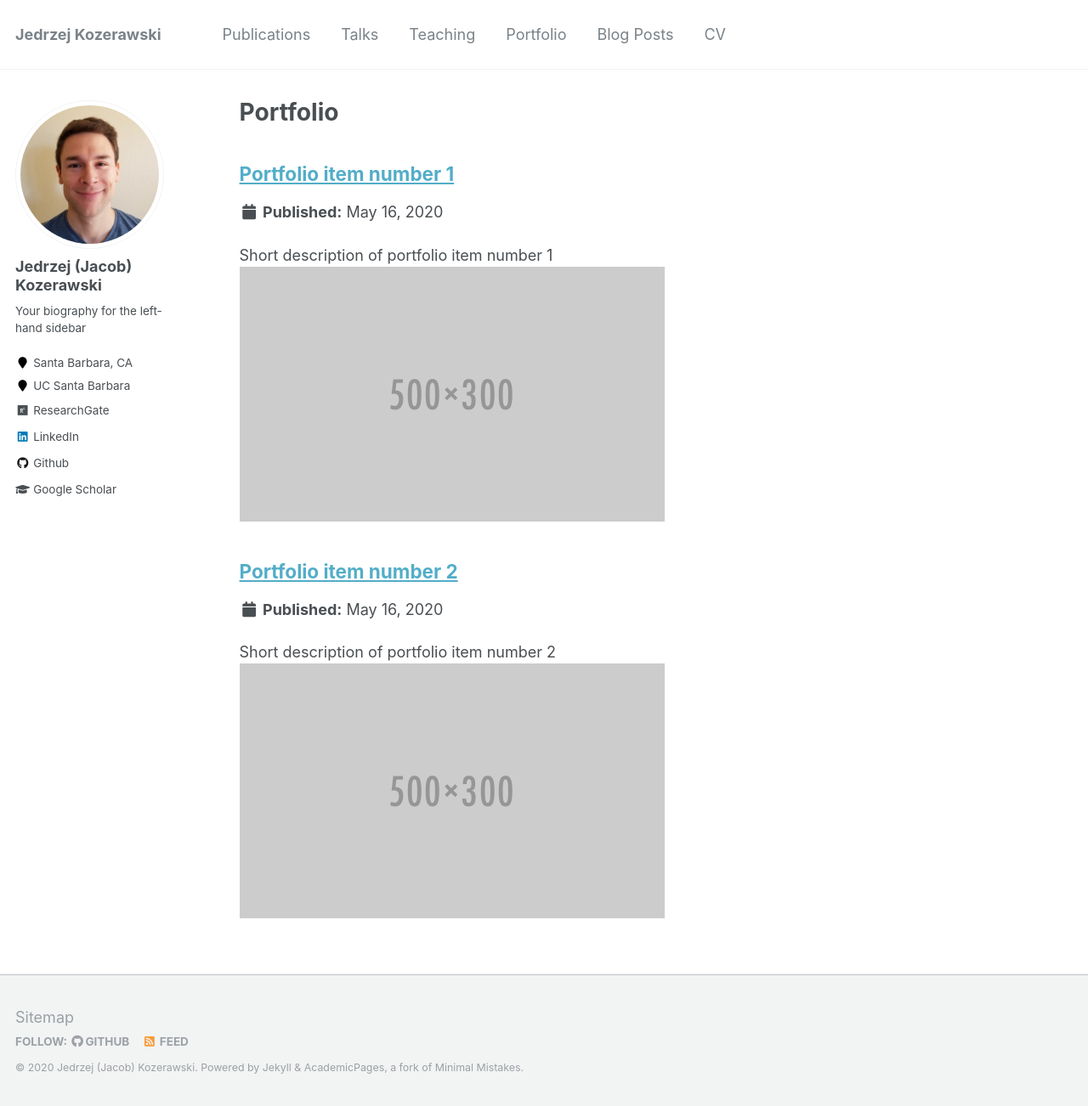
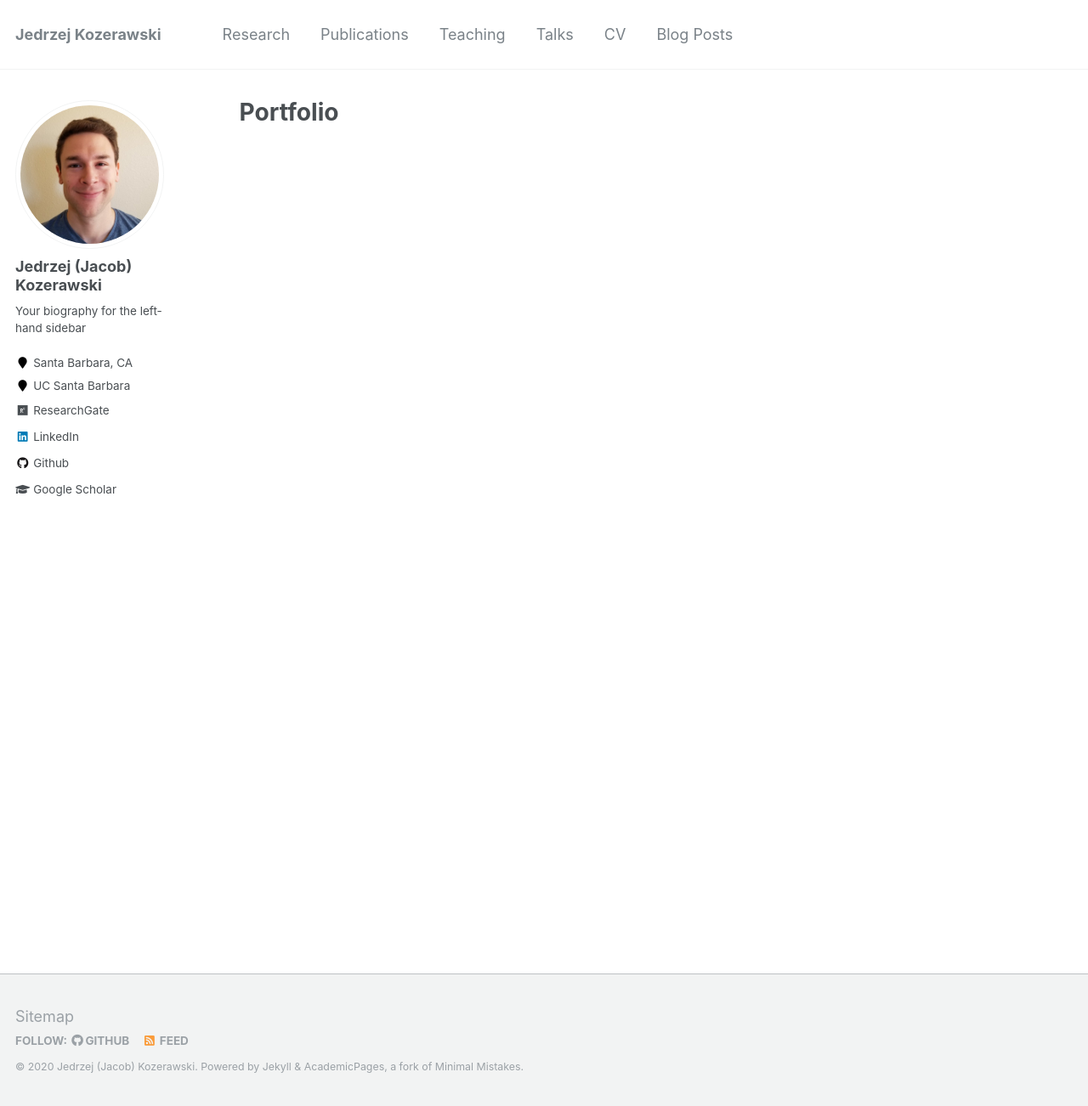
Before and after one commit to JKozerawski/jkozerawski.github.io, a Jekyll site: the page built from _pages/portfolio.html, in a window 1280 px wide and 1302 px high. Shown: the whole window at 85% size. Built offline with Jekyll 4.4.1, drawn with Linux system fonts in a browser that asks for light colours.

Commit message:
Changing layout to research

```diff
--- a/_config.yml
+++ b/_config.yml
@@ -181,7 +181,7 @@ collections:
   publications:
     output: true
     permalink: /:collection/:path/
-  portfolio:
+  research:
     output: true
     permalink: /:collection/:path/
   talks:
@@ -227,10 +227,10 @@ defaults:
       author_profile: true
       share: true
       comments: true
-  # _portfolio
+  # _research
   - scope:
       path: ""
-      type: portfolio
+      type: research
     values:
       layout: single
       author_profile: true
--- a/_data/navigation.yml
+++ b/_data/navigation.yml
@@ -1,19 +1,19 @@
 # main links links
 main:
+  - title: "Research"
+    url: /research/
+
   - title: "Publications"
     url: /publications/
+
+  - title: "Teaching"
+    url: /teaching/
 
   - title: "Talks"
     url: /talks/
 
-  - title: "Teaching"
-    url: /teaching/
-
-  - title: "Portfolio"
-    url: /portfolio/
+  - title: "CV"
+    url: /files/Jedrzej_Kozerawski_CV.pdf
 
   - title: "Blog Posts"
     url: /year-archive/
-
-  - title: "CV"
-    url: /files/Jedrzej_Kozerawski_CV.pdf
--- a/_portfolio/portfolio-2.html
+++ /dev/null
@@ -1,7 +0,0 @@
----
-title: "Portfolio item number 2"
-excerpt: "Short description of portfolio item number 2 <br/><img src='/images/500x300.png'>"
-collection: portfolio
----
-
-This is an item in your portfolio. It can be have images or nice text. If you name the file .md, it will be parsed as markdown. If you name the file .html, it will be parsed as HTML.
--- a/_portfolio/portfolio-1.md
+++ b/_research/portfolio-1.md
@@ -1,7 +1,7 @@
 ---
 title: "Portfolio item number 1"
 excerpt: "Short description of portfolio item number 1<br/><img src='/images/500x300.png'>"
-collection: portfolio
+collection: research
 ---
 
 This is an item in your portfolio. It can be have images or nice text. If you name the file .md, it will be parsed as markdown. If you name the file .html, it will be parsed as HTML.
```
